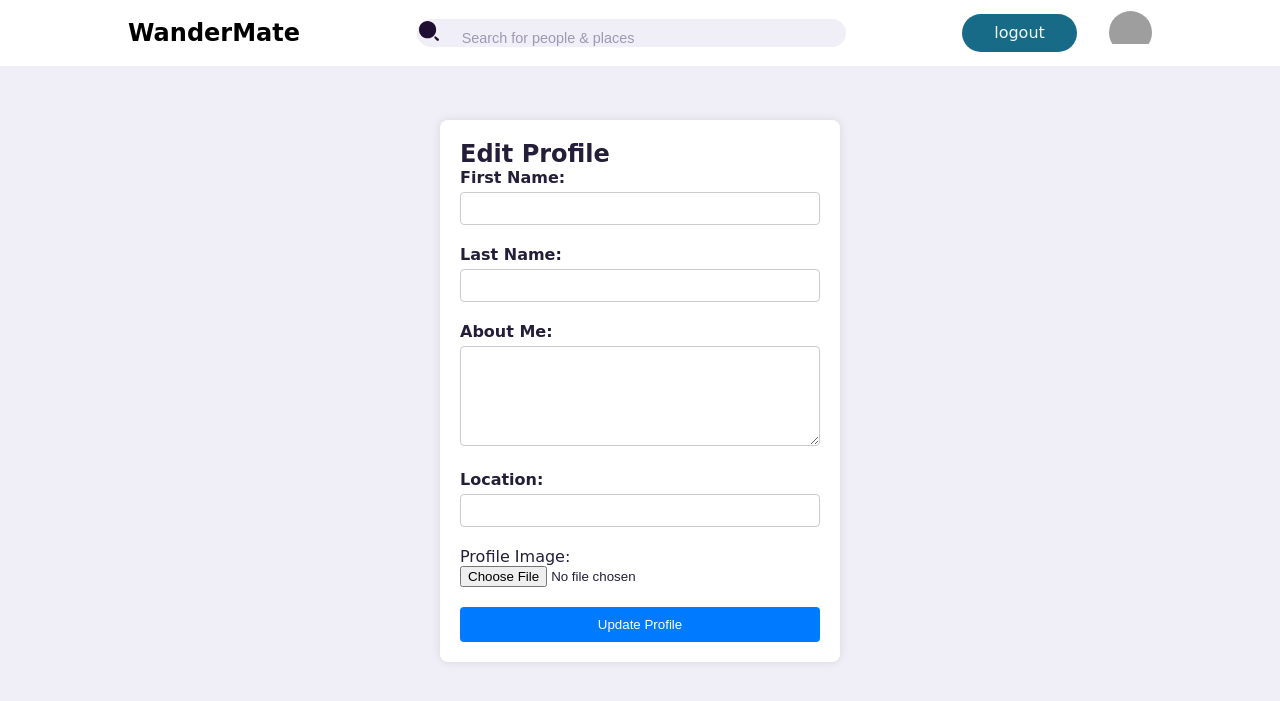
After one commit to nakuluttarkar/wanderMate, a Django app: template wanderMate/templates/settings.html in a window 1280 px wide. The commit adds this page. Shown: the top 701 px of the page. Run offline with Django 3.2, Linux system fonts and the light colour scheme; the template is opened without the code that fills it: values that come from a table or form of the project are taken from there, others are empty; data comes from the database, SQL or seed files in the repository; both versions use the stored data as it was after the commit; some web fonts are replaced; grey boxes are pictures that could not be loaded.

Commit message:
added settings page

```diff
--- a/wanderMate/core/models.py
+++ b/wanderMate/core/models.py
@@ -6,9 +6,11 @@ User = get_user_model()
 
 class Profile(models.Model):
     user = models.ForeignKey(User, on_delete = models.CASCADE)
+    fname = models.TextField(max_length = 30, blank = True)
+    lname = models.TextField(max_length = 30, blank = True)
     id_user = models.IntegerField()
     bio = models.TextField(blank = True)
-    profile_img = models.ImageField(upload_to = 'profile_images', default= 'defaultProfImg.jpeg')
+    profile_img = models.ImageField(upload_to = 'profile_images')
     location = models.CharField(max_length = 100, blank= True)
     otp_validated = models.BooleanField(default = False)
 
--- a/wanderMate/core/urls.py
+++ b/wanderMate/core/urls.py
@@ -2,9 +2,13 @@ from django.urls import path,include
 from django.conf import settings
 from . import views
 
+
+app_name = 'core'
+
+
 urlpatterns = [
     path('',views.index, name="index"),
-    path('settings',views.settings, name = "settings"),
+    path('settings/',views.settings, name = "settings"),
     path('signin_signup/', views.signin_signup, name = "signinSignup"),
     path('verify_otp/',views.verify_otp, name = "verify_otp"),
     # path('signin/', views.signin, name="signin"),
--- a/wanderMate/static/css/style.css
+++ b/wanderMate/static/css/style.css
@@ -505,6 +505,54 @@ main .container .left .profile{
     display: flex;
 }
 
+/* settings page */
+.settings-container {
+    /* top: 50%; */
+
+    max-width: 400px;
+    margin: auto;
+    background: #fff;
+    padding: 20px;
+    border-radius: 8px;
+    box-shadow: 0 0 10px rgba(0, 0, 0, 0.1);
+    margin-top: 120px;
+    /* background-color: red; */
+}
+.settings-form-group {
+    margin-bottom: 20px;
+}
+.setting-label {
+    display: block;
+    margin-bottom: 5px;
+    font-weight: bold;
+}
+input[type="text"],
+.settings-text-area {
+    width: 100%;
+    padding: 8px;
+    border: 1px solid #ccc;
+    border-radius: 4px;
+    box-sizing: border-box;
+}
+.settings-text-area {
+    height: 100px;
+}
+.settings-btn {
+    display: block;
+    width: 100%;
+    background: #007bff;
+    color: #fff;
+    padding: 10px;
+    border: none;
+    border-radius: 4px;
+    cursor: pointer;
+}
+.settings-btn:hover {
+    background: #0056b3;
+}
+
+
+
 /******Responsive********/
 @media screen and (max-width: 1200px){
     .container{
--- /dev/null
+++ b/wanderMate/templates/base.html
@@ -0,0 +1,44 @@
+{% load static %}
+<!DOCTYPE html>
+<html lang="en">
+<head>
+    <meta charset="UTF-8">
+    <meta name="viewport" content="width=device-width, initial-scale=1.0">
+    <title>WanderMate</title>
+    <!--ICONSCOUT CDN-->
+    <link rel="stylesheet" href="https://unicons.iconscout.com/release/v4.0.8/css/line.css">
+    <!--Stylesheet-->
+    <link rel="stylesheet" href="{% static 'css/style.css' %}">
+</head>
+<body>
+
+    <!-- Navbar -->
+    <nav>
+        <div class="container">
+            <a href="{% url 'core:index' %}" style="color:black"><h2 class="logo">
+                WanderMate
+            </h2></a>
+
+            <div class="searchbar">
+                <!--Search icon link-->
+                <svg xmlns="http://www.w3.org/2000/svg" width="24" height="24" viewBox="0 0 24 24" id="search"><path fill="#200E32" d="M15.6207067,15.6542822 C16.0072308,15.270377 16.6268293,15.270377 17.0133534,15.6542822 L17.0133534,15.6542822 L19.5680176,17.7164156 L19.6123694,17.7164156 C20.1292102,18.2388171 20.1292102,19.0857973 19.6123694,19.6081989 C19.0955285,20.1306004 18.2575639,20.1306004 17.7407231,19.6081989 L17.7407231,19.6081989 L15.6207067,17.1784678 L15.5402577,17.0876967 C15.390397,16.8980019 15.3076306,16.6615115 15.3076306,16.416375 C15.3076306,16.1303824 15.4202849,15.8561581 15.6207067,15.6542822 Z M8.57763961,-7.10542736e-15 C10.8525711,-7.10542736e-15 13.0343273,0.913436016 14.6429467,2.53936255 C16.2515662,4.16528909 17.1552792,6.37051871 17.1552792,8.66992606 C17.1552792,13.458194 13.3149392,17.3398521 8.57763961,17.3398521 C3.84034006,17.3398521 2.13162821e-14,13.458194 2.13162821e-14,8.66992606 C2.13162821e-14,3.88165812 3.84034006,-7.10542736e-15 8.57763961,-7.10542736e-15 Z" transform="translate(2 2)"></path></svg>
+                <input type="search" placeholder="Search for people & places">
+            </div>
+            <div class="create">
+                <label class="btn btn-primary" for="create-post"><a href="logout/" style="text-decoration: none; color:aliceblue ">logout</a></label>
+                <div class="dp">
+                   <a href=""><img src="dp2.jpg" alt="dp"></a>
+                </div>
+            </div>
+        </div>
+    </nav>
+    <!-- end of Navbar -->
+    {% block content %}
+
+    {% endblock %}
+
+
+<script src="{% static 'js/index.js' %}"></script>
+</body>
+
+</html>
--- /dev/null
+++ b/wanderMate/templates/settings.html
@@ -0,0 +1,36 @@
+{% extends "base.html" %}
+{% load static %}
+
+{% block content %}
+<hr>
+<div class="settings-container">
+    <h2>Edit Profile</h2>
+    <form method="post" enctype="multipart/form-data" >
+        {% csrf_token %}
+        <div class="settings-form-group">
+            <label class = "setting-label" for="first_name">First Name:</label>
+            <input type="text" value="{{user_profile.fname}}" id="first_name" name="first_name" required>
+        </div>
+        <div class="settings-form-group">
+            <label class = "setting-label" for="last_name">Last Name:</label>
+            <input type="text" value="{{user_profile.lname}}" id="last_name" name="last_name" required>
+        </div>
+
+        <div class="settings-form-group">
+            <label class = "setting-label" for="bio">About Me:</label>
+            <textarea class="settings-text-area" id="bio" name="bio" required>{{user_profile.bio}}</textarea>
+        </div>
+        <div class="settings-form-group">
+            <label class = "setting-label" for="location">Location:</label>
+            <input type="text" id="location" value="{{user_profile.location}}" name="location" required>
+        </div>
+        <div class="settings-form-group">
+            <label for="profile_image">Profile Image:</label>
+            <!-- <img src="{{user_profile}}" alt=""> -->
+            <input type="file" id="profile_image" value="{{user_profile.profile_img}}" name="profile_image" accept="image/*" required>
+        </div>
+
+        <button type="submit" class="settings-btn">Update Profile</button>
+    </form>
+</div>
+{% endblock %}
```
Also changed, not shown: wanderMate/core/views.py (+29 -1 lines), wanderMate/templates/index.html (+5 -36 lines), wanderMate/core/migrations/0003_auto_20240321_1518.py (added), wanderMate/db.sqlite3, wanderMate/media/defaultProfileImg.jpeg (added), wanderMate/media/defaultProfilePic.jpeg (added), wanderMate/media/download.jpeg (deleted), wanderMate/media/scenery.jpeg (deleted), wanderMate/media/story1.jpeg (deleted), wanderMate/media/story2.jpeg (deleted), wanderMate/media/story3.jpeg (deleted), wanderMate/media/story4.jpeg (deleted), wanderMate/media/wanderMateLogo.png (added).
